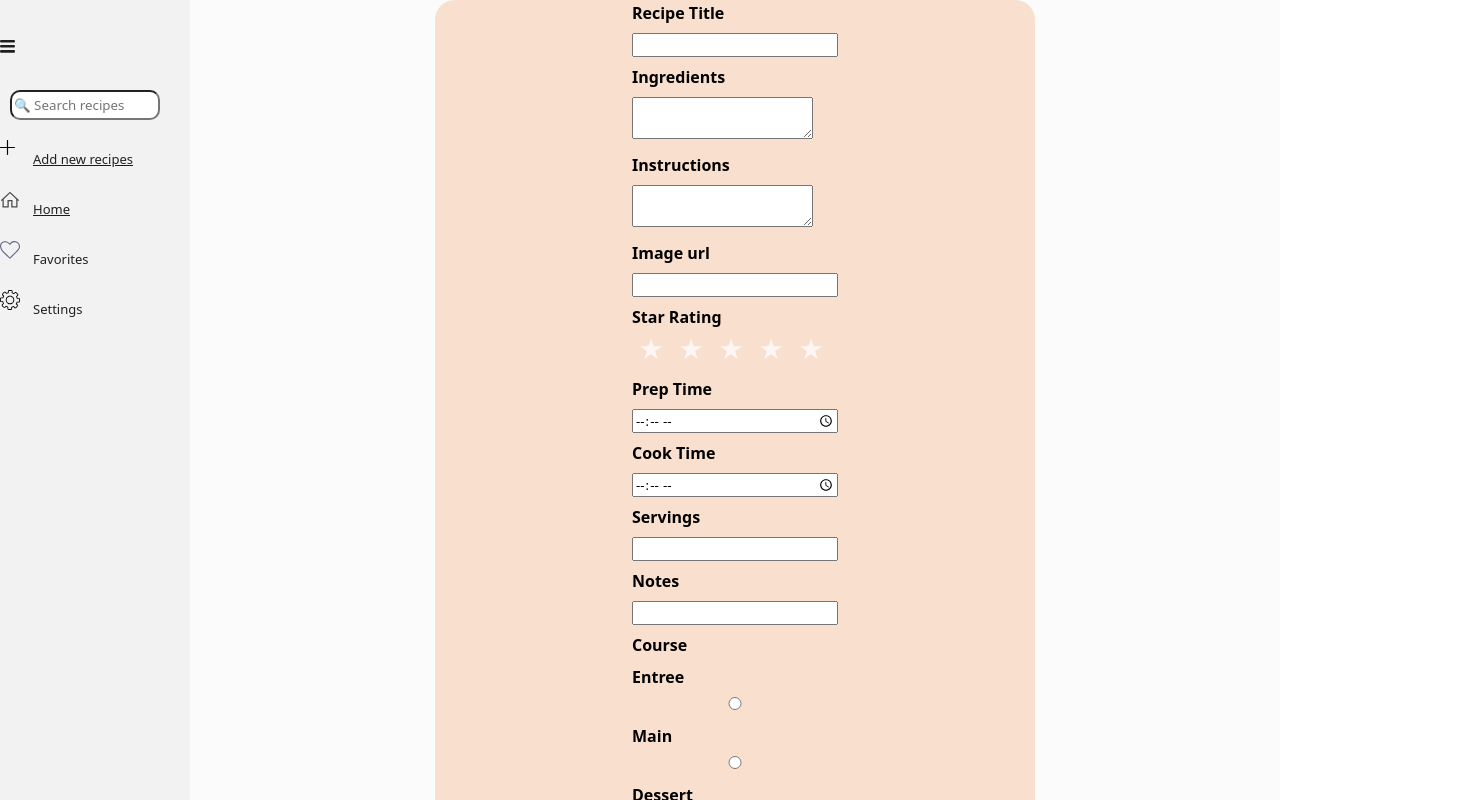
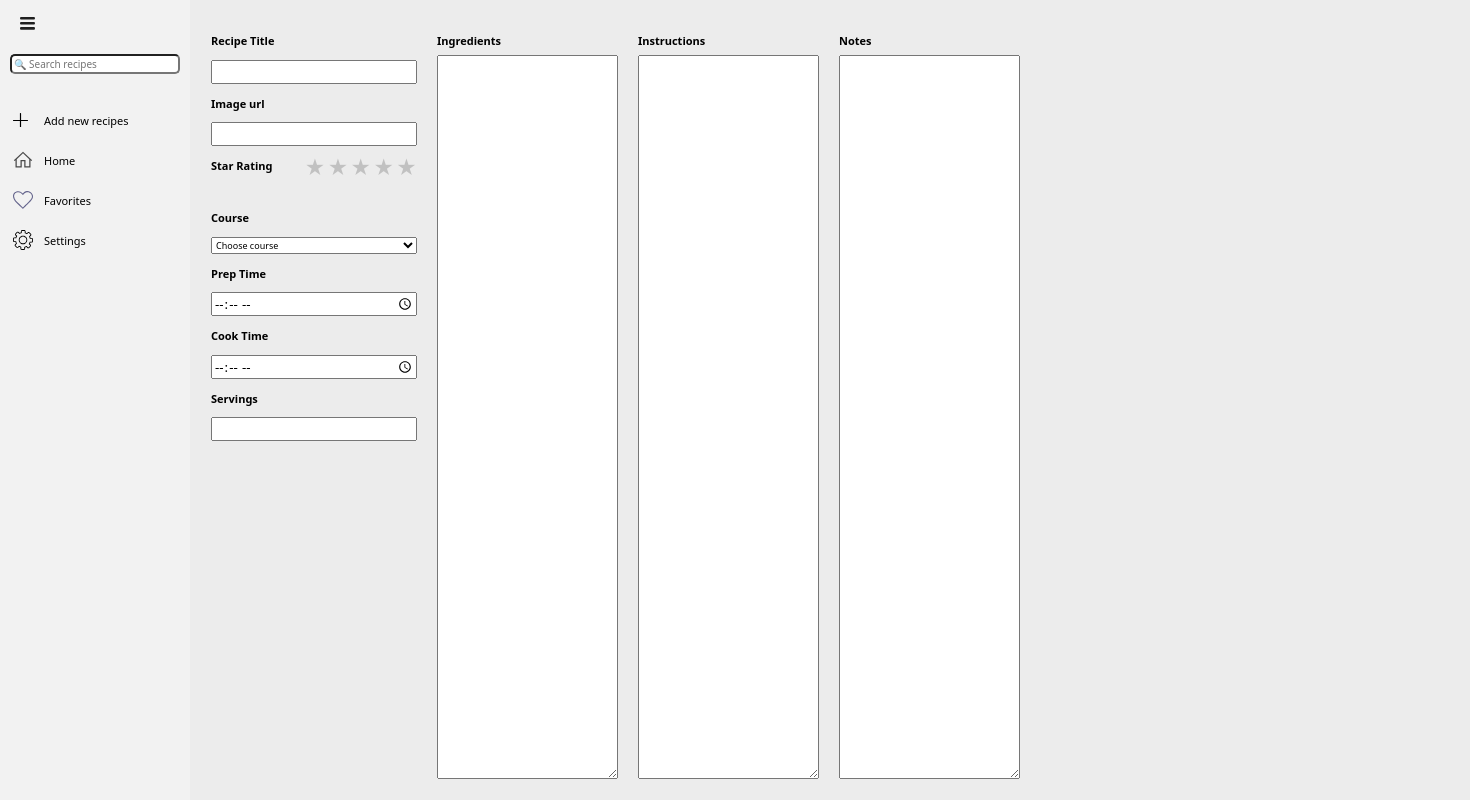
Before and after one commit to carolarruda/recipe-keeper, a React (Create React App) app: page /add-new-recipe in a window 1280 px wide. Shown: the top 800 px of the page, 1470 px wide, since content can reach past the window. Built offline with nearby package versions, Linux system fonts and the light colour scheme.

Commit message:
finsihed form format

```diff
--- a/src/components/NewRecipe/index.js
+++ b/src/components/NewRecipe/index.js
@@ -9,14 +9,17 @@ const NewRecipe = () => {
       ></link>
       <div className="big-container">
         <form className="form-stack recipe-form">
+          <div className="first-column">
+            <div className="segment">
               <label htmlFor="recipeTitle">Recipe Title</label>
               <input type="text" required />
-          <label htmlFor="recipeIngredients">Ingredients</label>
-          <textarea type="text" required />
-          <label htmlFor="recipeInstructions">Instructions</label>
-          <textarea type="text" required />
+            </div>
+            <div className="segment">
               <label htmlFor="image">Image url</label>
               <input type="url" />
+            </div>
+
+            <div className="inline">
               <label htmlFor="rating">Star Rating</label>
               <div class="rating">
                 <input type="radio" id="star5" name="rating" value="5" />
@@ -30,22 +33,45 @@ const NewRecipe = () => {
                 <input type="radio" id="star1" name="rating" value="1" />
                 <label for="star1"></label>
               </div>
+            </div>
+            <div className="segment">
+              <label htmlFor="courses">Course</label>
+              <select name="course" id="courses" style={{ fontSize: '9px' }}>
+              <option value="" disabled selected hidden>Choose course</option>
+                <option value="entree">Entree</option>
+                <option value="main">Main</option>
+                <option value="dessert">Dessert</option>
+              </select>
+
+            </div>
+            <div className="segment">
               <label htmlFor="prepTime">Prep Time</label>
               <input type="time" />
+            </div>
+            <div className="segment">
               <label htmlFor="cookTime">Cook Time</label>
               <input type="time" />
+            </div>
+            <div className="segment">
               <label htmlFor="numberServings">Servings</label>
               <input type="number" />
+            </div>
+          </div>
+
+          <div className="second-column segment">
+            <label htmlFor="recipeIngredients">Ingredients</label>
+            <textarea type="text" required rows="28"/>
+          </div>
+
+          <div className="third-column segment">
+            <label htmlFor="recipeInstructions">Instructions</label>
+            <textarea type="text" required rows="28"/>
+          </div>
+
+          <div className="fourth-column segment">
             <label htmlFor="notes">Notes</label>
-          <input type="text" />
-          <label htmlFor="courses">Course</label>
-          <label for='entree'>Entree</label>
-          <input type="radio" id="entree" name="course" value="entree" />
-          <label for='main'>Main</label>
-          <input type="radio" id="main" name="course" value="main" />
-          <label for='dessert'>Dessert</label>
-          <input type="radio" id="dessert" name="course" value="dessert" />
-
+            <textarea type="text" rows="28" />
+          </div>
         </form>
       </div>
     </section>
--- a/src/components/NewRecipe/style.css
+++ b/src/components/NewRecipe/style.css
@@ -1,84 +1,83 @@
 .form-container {
   display: grid;
   place-content: center;
-    background-color: rgb(251, 251, 251);
   background-repeat: no-repeat;
-    /* background-size: 1600px; */
-    background-size:cover;
-
+  background-size: cover;
 }
 
 /* form itselff */
 .big-container {
+  justify-content: left;
+  border: solid 1px transparent;
+  background-color: rgb(236, 236, 236);
+  width: 100vw;
+  height: 100vh;
+  display: grid;
 
-    display: grid;
-    justify-content: center;
-  border: solid 1px transparent;
-  background-color: rgba(248, 211, 185, 0.7);
-  width: 600px;
-  height: 1000px;
-  border-radius: 20px;
-
+  padding: 20px;
 }
 
 /* form items */
 
-.view-section {
-    padding: 2rem 0;
+.form-stack.recipe-form {
+  display: flex;
+  flex-wrap: wrap;
+  gap: 20px;
 }
 
-  .form-stack > * + * {
-    margin-top: 0.5rem;
-  }
-
-  .form-stack > label {
-    display: block;
-  }
-
-  .form-stack > input {
-    width: 100%;
-  }
-
-  .recipe-form {
-    max-width: 400px;
-  }
-
-  .recipe-form h1 {
-    margin-bottom: 1rem;
+.segment {
+  display: grid;
+  row-gap: 10px;
 }
 
 .recipe-form label {
-    font-weight: bold;
+  font-weight: 600;
+  font-size: 11px;
+  color: black;
 }
 
-
-   /* .rating {
-       width: 208px;
-       height: 40px;
-       margin: 0 auto;
-       padding: 40px 50px;
-       border: 1px solid #ccc;
-       background: #f9f9f9;
-  } */
 .rating label {
   float: right;
   position: relative;
-       width: 40px;
   height: 40px;
   cursor: pointer;
+  justify-content: left;
+
 }
 .rating label:not(:first-of-type) {
   padding-right: 2px;
 }
 .rating label:before {
   content: "\2605";
-       font-size: 25px;
-       color: #fcf6f6;
+  font-size: 20px;
+  color: #c1c1c1;
   line-height: 1;
+  border: #b52f2f;
+
 }
 .rating input {
   display: none;
 }
-   .rating input:checked ~ label:before, .rating:not(:checked) > label:hover:before, .rating:not(:checked) > label:hover ~ label:before {
-       color: #e7ff0a;
+.rating input:checked ~ label:before,
+.rating:not(:checked) > label:hover:before,
+.rating:not(:checked) > label:hover ~ label:before {
+  color: rgb(254,217,9);
 }
+
+.inline {
+display: grid;
+grid-template-columns: 0.5fr 1fr;
+}
+
+.segment, .inline {
+padding-top: 12px;
+}
+
+.second-column, .third-column, .fourth-column {
+  display: grid;
+  grid-template-rows: 12px 1fr;
+}
+
+.courses {
+  font-size: 10px;
+}
--- a/src/components/SideBar/index.js
+++ b/src/components/SideBar/index.js
@@ -10,27 +10,45 @@ import { Link } from "react-router-dom";
 const SideBar = ({ className }) => {
   return (
     <div className={className}>
+      <button className="options-icon remove">
       <Options />
+      </button>
+
       <form className="center-it form-style">
         <label></label>
         <input type="text" placeholder="🔍 Search recipes" />
       </form>
       <div className="grid-menu">
+        <Link to={"add-new-recipe"} style={{ textDecoration: "none" }}>
+          <div className="grid-menu-two btn-add">
             <Plus />
-      <Link to={"add-new-recipe"}>
-        <a className="btn-add">Add new recipes</a>
+            <button className="remove">Add new recipes</button>
+          </div>
         </Link>
+
+        <Link to={"/"} style={{ textDecoration: "none" }}>
+          <div className="grid-menu-two btn-add">
             <HomeIcon />
-      <Link to={"/"}>
-        <a className="btn-add"> Home</a>
+            <button className="remove"> Home</button>
+          </div>
         </Link>
+
+        <Link to={"/"} style={{ textDecoration: "none" }}>
+          <div className="grid-menu-two btn-add">
             <Like />
+            <button className="remove">Favorites</button>
+          </div>
+        </Link>
 
-      <a className="btn-add">Favorites</a>
+        <Link to={"/"} style={{ textDecoration: "none" }}>
+          <div className="grid-menu-two btn-add">
           <Settings />
-      <a className="btn-add">Settings</a>
+            <button className="remove">Settings</button>
           </div>
+        </Link>
 
+
+      </div>
     </div>
   );
 };
--- a/src/components/SideBar/style.css
+++ b/src/components/SideBar/style.css
@@ -1,30 +1,46 @@
 
 .nav-container {
-    padding-top: 40px;
+    /* padding-top: 40px; */
     background-color: rgb(242, 242, 242);
     min-height: 100vh;
     display: grid;
-    grid-template-rows: 50px 50px 50px 50px;
+    grid-template-rows: 50px 50px 50px;
 
 }
 
+.options-icon {
+  margin-left: 10px;
+  padding-left: 10px;
+}
 
 .form-style > input {
     text-align: left;
-    width: 150px;
-    height: 30px;
-    border-radius: 10px;
+    width: 170px;
+    height: 20px;
+    border-radius: 5px;
     padding-bottom: 1px;
     margin-left: 10px;
-
+    font-size: 10px;
 
   }
 
   .grid-menu {
     display: grid;
-    grid-template-rows: 50px 50px 50px 50px;
+
+  }
+
+  .grid-menu-two {
     grid-template-columns: 20px 1fr ;
+    column-gap: 5px;
+  }
 
+  .remove {
+    text-decoration: none;
+    border: none;
+    background-color: transparent;
+    text-align: left;
+    cursor: pointer;
+    font-size: 11px;
   }
 
 
@@ -45,6 +61,7 @@
     .btn-add:hover {
       border-left: 3px solid orangered;
       background-color: rgb(218,218,218);
+      cursor: pointer;
     }
 
 
```
Lines whose indentation alone changed are shown as unchanged.
